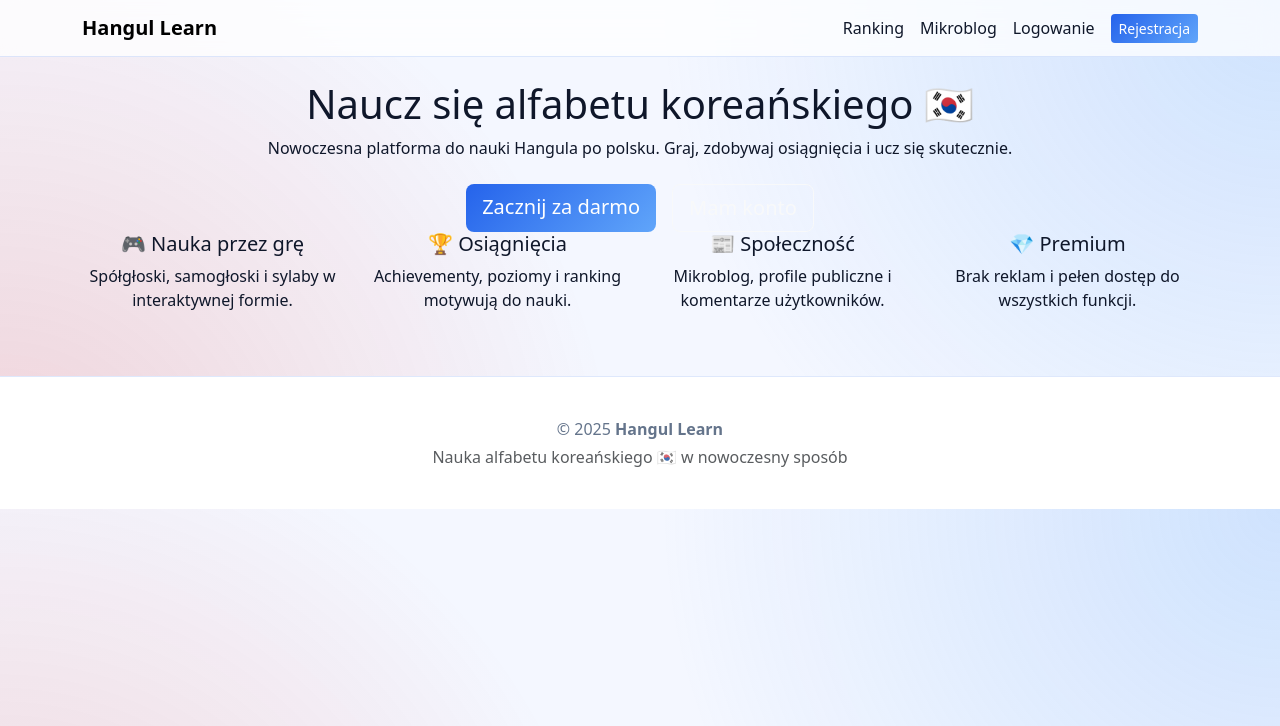
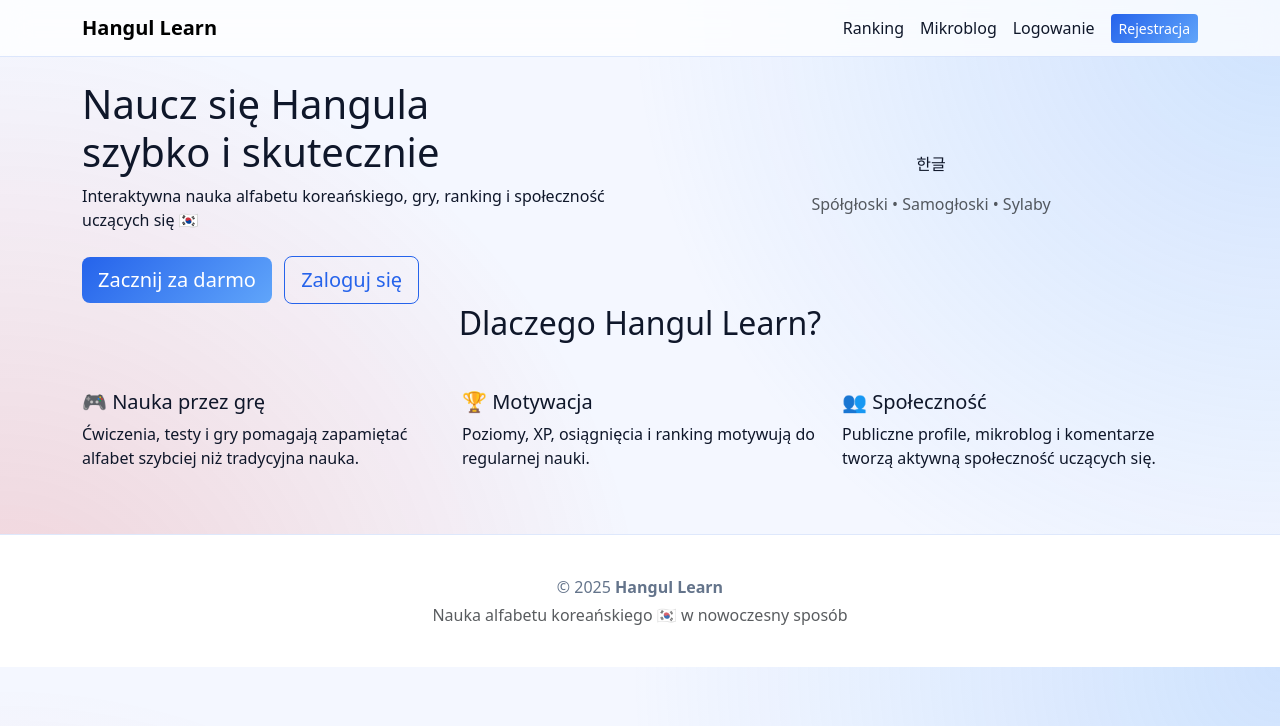
Before and after one commit to ugryzh/Hangulko, a PHP site: page / in a window 1280 px wide. Shown: the top 726 px of the page. Run offline with PHP 8.4, Linux system fonts and the light colour scheme.

Commit message:
Update index.php

```diff
--- a/index.php
+++ b/index.php
@@ -1,98 +1,59 @@
 <?php
 require 'api/auth.php';
-$logged = isLogged();
+$user = isLogged() ? currentUser() : null;
 ?>
-
 <!DOCTYPE html>
 <html lang="pl">
 <head>
 <meta charset="UTF-8">
 <title>Hangul Learn – Nauka alfabetu koreańskiego</title>
 <meta name="viewport" content="width=device-width, initial-scale=1">
-
-<!-- Bootstrap -->
 <link href="https://cdn.jsdelivr.net/npm/bootstrap@5.3.3/dist/css/bootstrap.min.css" rel="stylesheet">
-
-<!-- Custom CSS -->
-<link rel="stylesheet" href="assets/css/style.css">
-
-<!-- Favicon -->
-<link rel="icon" type="image/svg+xml" href="assets/images/logo.svg">
+<link rel="stylesheet" href="/assets/css/style.css">
 </head>
 <body>
 
-<!-- ===== NAVBAR (WSPÓLNY) ===== -->
 <?php require 'partials/navbar.php'; ?>
 
-<!-- ===== HERO ===== -->
+<!-- =========================
+     HERO
+========================= -->
 <section class="hero-section">
-  <div class="container text-center">
+  <div class="container">
+    <div class="row align-items-center g-5">
+
+      <div class="col-md-6 animate">
         <h1 class="hero-title">
-      Naucz się alfabetu koreańskiego 🇰🇷
+          Naucz się <span>Hangula</span><br>
+          szybko i skutecznie
         </h1>
 
         <p class="hero-subtitle">
-      Nowoczesna platforma do nauki Hangula po polsku.
-      Graj, zdobywaj osiągnięcia i ucz się skutecznie.
+          Interaktywna nauka alfabetu koreańskiego, gry,
+          ranking i społeczność uczących się 🇰🇷
         </p>
 
-    <div class="d-flex justify-content-center gap-3 mt-4 flex-wrap">
-      <?php if($logged): ?>
-        <a href="game.php" class="btn btn-primary btn-lg">
-          Rozpocznij naukę
-        </a>
-        <a href="premium.php" class="btn btn-outline-info btn-lg">
-          Premium
+        <div class="mt-4">
+          <?php if ($user): ?>
+            <a href="/dashboard.php" class="btn btn-primary btn-lg me-2">
+              Przejdź do dashboardu
             </a>
           <?php else: ?>
-        <a href="register.php" class="btn btn-primary btn-lg">
+            <a href="#" onclick="openAuth('register')" class="btn btn-primary btn-lg me-2">
               Zacznij za darmo
             </a>
-        <a href="login.php" class="btn btn-outline-light btn-lg">
-          Mam konto
+            <a href="#" onclick="openAuth('login')" class="btn btn-outline-info btn-lg">
+              Zaloguj się
             </a>
           <?php endif; ?>
         </div>
       </div>
-</section>
 
-<!-- ===== FEATURES ===== -->
-<section class="features-section">
-  <div class="container">
-    <div class="row g-4 text-center">
-
-      <div class="col-md-3">
-        <div class="feature-card">
-          <h5>🎮 Nauka przez grę</h5>
-          <p>
-            Spółgłoski, samogłoski i sylaby w interaktywnej formie.
-          </p>
-        </div>
-      </div>
-
-      <div class="col-md-3">
-        <div class="feature-card">
-          <h5>🏆 Osiągnięcia</h5>
-          <p>
-            Achievementy, poziomy i ranking motywują do nauki.
-          </p>
-        </div>
-      </div>
-
-      <div class="col-md-3">
-        <div class="feature-card">
-          <h5>📰 Społeczność</h5>
-          <p>
-            Mikroblog, profile publiczne i komentarze użytkowników.
-          </p>
-        </div>
-      </div>
-
-      <div class="col-md-3">
-        <div class="feature-card">
-          <h5>💎 Premium</h5>
-          <p>
-            Brak reklam i pełen dostęp do wszystkich funkcji.
+      <div class="col-md-6 text-center animate">
+        <div class="hero-card">
+          <div class="hangul-preview">한글</div>
+          <p class="text-muted mt-3">
+            Spółgłoski • Samogłoski • Sylaby
           </p>
         </div>
       </div>
@@ -101,10 +62,54 @@ $logged = isLogged();
   </div>
 </section>
 
-<!-- ===== FOOTER (WSPÓLNY) ===== -->
+<!-- =========================
+     FEATURES
+========================= -->
+<section class="features-section">
+  <div class="container">
+
+    <h2 class="section-title text-center mb-5">
+      Dlaczego Hangul Learn?
+    </h2>
+
+    <div class="row g-4">
+
+      <div class="col-md-4">
+        <div class="feature-card animate">
+          <h5>🎮 Nauka przez grę</h5>
+          <p>
+            Ćwiczenia, testy i gry pomagają zapamiętać alfabet
+            szybciej niż tradycyjna nauka.
+          </p>
+        </div>
+      </div>
+
+      <div class="col-md-4">
+        <div class="feature-card animate">
+          <h5>🏆 Motywacja</h5>
+          <p>
+            Poziomy, XP, osiągnięcia i ranking
+            motywują do regularnej nauki.
+          </p>
+        </div>
+      </div>
+
+      <div class="col-md-4">
+        <div class="feature-card animate">
+          <h5>👥 Społeczność</h5>
+          <p>
+            Publiczne profile, mikroblog i komentarze
+            tworzą aktywną społeczność uczących się.
+          </p>
+        </div>
+      </div>
+
+    </div>
+  </div>
+</section>
+
 <?php require 'partials/footer.php'; ?>
 
-<!-- Bootstrap JS -->
 <script src="https://cdn.jsdelivr.net/npm/bootstrap@5.3.3/dist/js/bootstrap.bundle.min.js"></script>
 </body>
 </html>
```
Lines whose indentation alone changed are shown as unchanged.
